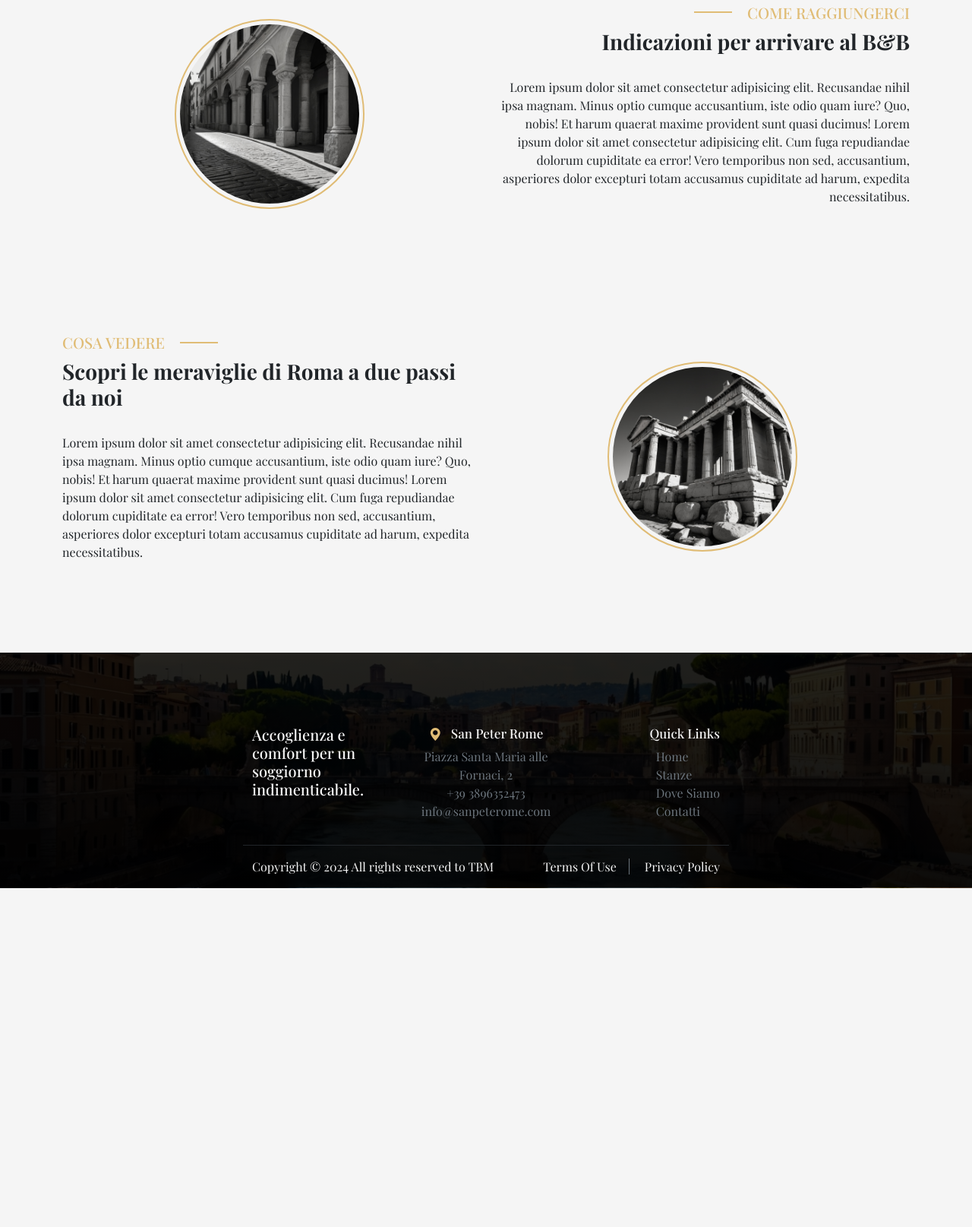
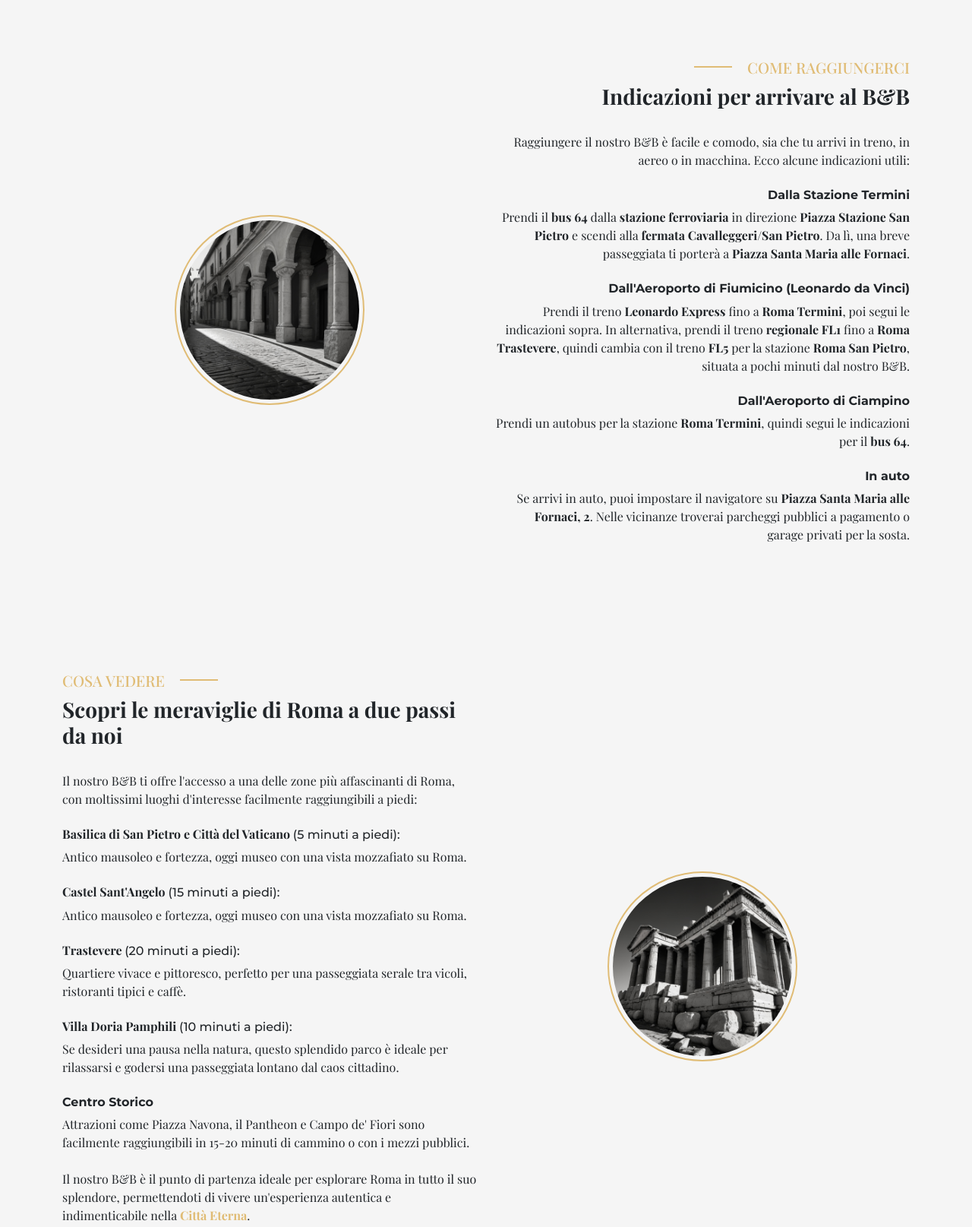
Before and after one commit to FabrizioBiancaniello/BeB_front, a plain HTML site: page doveSiamo.html in a window 1280 px wide. Shown: the part 1090-2705 px from the top of the page at 76% size. Before the commit the page ends 2259 px from the top, so only its background shows below. Drawn offline with nearby package versions, Linux system fonts and the light colour scheme; some icons are missing; a web font is replaced by a local one.

Commit message:
chore: data entry per il testo reale nella pagina dove siamo

```diff
--- a/doveSiamo.html
+++ b/doveSiamo.html
@@ -65,7 +65,8 @@
             <div class="col-12 col-lg-6 d-flex flex-column justify-content-center align-items-baseline">
                 <h3 class="color-a montserrat fs-5"><span class="line-r">DOVE SIAMO</span></h3>
                 <h3 class="fw-bold">Situati nel cuore della città eterna</h3>
-                <p class="my-4">Lorem ipsum dolor sit amet consectetur adipisicing elit. Recusandae nihil ipsa magnam. Minus optio cumque accusantium, iste odio quam iure? Quo, nobis! Et harum quaerat maxime provident sunt quasi ducimus! Lorem ipsum dolor sit amet consectetur adipisicing elit. Cum fuga repudiandae dolorum cupiditate ea error! Vero temporibus non sed, accusantium, asperiores dolor excepturi totam accusamus cupiditate ad harum, expedita necessitatibus.</p>
+                <p class="my-4">Il nostro Bed & Breakfast si trova in una posizione privilegiata, a <strong>Piazza Santa Maria alle Fornaci, 2</strong>, nel cuore di Roma. Questa zona è conosciuta per la sua tranquillità e la sua vicinanza ai luoghi di maggior interesse della città. A pochi passi dalla <strong>Basilica di San Pietro e dai Musei Vaticani</strong>, siamo immersi in un quartiere autentico, ricco di storia e cultura, che offre anche una vasta scelta di ristoranti, negozi e caffetterie.</p>
+                <p class="mb-4">Soggiornare da noi significa vivere Roma da una posizione strategica, con la comodità di avere tutte le principali attrazioni turistiche facilmente raggiungibili a piedi o con i mezzi pubblici.</p>
             </div>
             <div class="col-12 col-lg-6 d-flex justify-content-center align-items-center">
                 <img class="img-box-doveSiamo" src="./media/doveSiamoPage/dome2.jpg" alt="">
@@ -83,7 +84,15 @@
             <div class="col-12 col-lg-6 d-flex flex-column justify-content-center align-items-baseline order-1 order-lg-2">
                 <h3 class="color-a montserrat fs-5 text-end w-100"><span class="line-l">COME RAGGIUNGERCI</span></h3>
                 <h3 class="fw-bold text-end w-100">Indicazioni per arrivare al B&B</h3>
-                <p class="my-4 text-end">Lorem ipsum dolor sit amet consectetur adipisicing elit. Recusandae nihil ipsa magnam. Minus optio cumque accusantium, iste odio quam iure? Quo, nobis! Et harum quaerat maxime provident sunt quasi ducimus! Lorem ipsum dolor sit amet consectetur adipisicing elit. Cum fuga repudiandae dolorum cupiditate ea error! Vero temporibus non sed, accusantium, asperiores dolor excepturi totam accusamus cupiditate ad harum, expedita necessitatibus.</p>
+                <p class="my-4 text-end">Raggiungere il nostro B&B è facile e comodo, sia che tu arrivi in treno, in aereo o in macchina. Ecco alcune indicazioni utili:</p>
+                <h6 class="fw-bold text-end w-100 montserrat">Dalla Stazione Termini</h6>
+                <p class="mb-4 text-end">Prendi il <strong>bus 64</strong> dalla <strong>stazione ferroviaria</strong> in direzione <strong>Piazza Stazione San Pietro</strong> e scendi alla <strong>fermata Cavalleggeri/San Pietro</strong>. Da lì, una breve passeggiata ti porterà a <strong>Piazza Santa Maria alle Fornaci</strong>.</p>
+                <h6 class="fw-bold text-end w-100 montserrat">Dall'Aeroporto di Fiumicino (Leonardo da Vinci)</h6>
+                <p class="mb-4 text-end">Prendi il treno <strong>Leonardo Express</strong> fino a <strong>Roma Termini</strong>, poi segui le indicazioni sopra. In alternativa, prendi il treno <strong>regionale FL1</strong> fino a <strong>Roma Trastevere</strong>, quindi cambia con il treno <strong>FL5</strong> per la stazione <strong>Roma San Pietro</strong>, situata a pochi minuti dal nostro B&B.</p>
+                <h6 class="fw-bold text-end w-100 montserrat">Dall'Aeroporto di Ciampino</h6>
+                <p class="mb-4 text-end">Prendi un autobus per la stazione <strong>Roma Termini</strong>, quindi segui le indicazioni per il <strong>bus 64</strong>.</p>
+                <h6 class="fw-bold text-end w-100 montserrat">In auto</h6>
+                <p class="mb-4 text-end">Se arrivi in auto, puoi impostare il navigatore su <strong>Piazza Santa Maria alle Fornaci, 2</strong>. Nelle vicinanze troverai parcheggi pubblici a pagamento o garage privati per la sosta.</p>
             </div>
         </div>
     </section>
@@ -95,7 +104,18 @@
             <div class="col-12 col-lg-6 d-flex flex-column justify-content-center align-items-baseline">
                 <h3 class="color-a montserrat fs-5"><span class="line-r">COSA VEDERE</span></h3>
                 <h3 class="fw-bold">Scopri le meraviglie di Roma a due passi da noi</h3>
-                <p class="my-4">Lorem ipsum dolor sit amet consectetur adipisicing elit. Recusandae nihil ipsa magnam. Minus optio cumque accusantium, iste odio quam iure? Quo, nobis! Et harum quaerat maxime provident sunt quasi ducimus! Lorem ipsum dolor sit amet consectetur adipisicing elit. Cum fuga repudiandae dolorum cupiditate ea error! Vero temporibus non sed, accusantium, asperiores dolor excepturi totam accusamus cupiditate ad harum, expedita necessitatibus.</p>
+                <p class="my-4">Il nostro B&B ti offre l'accesso a una delle zone più affascinanti di Roma, con moltissimi luoghi d'interesse facilmente raggiungibili a piedi:</p>
+                <h6 class="montserrat"><span class="fw-bold">Basilica di San Pietro e Città del Vaticano </span>(5 minuti a piedi):</h6>
+                <p class="mb-4">Antico mausoleo e fortezza, oggi museo con una vista mozzafiato su Roma.</p>
+                <h6 class="montserrat"><span class="fw-bold">Castel Sant'Angelo </span>(15 minuti a piedi):</h6>
+                <p class="mb-4">Antico mausoleo e fortezza, oggi museo con una vista mozzafiato su Roma.</p>
+                <h6 class="montserrat"><span class="fw-bold">Trastevere </span>(20 minuti a piedi):</h6>
+                <p class="mb-4">Quartiere vivace e pittoresco, perfetto per una passeggiata serale tra vicoli, ristoranti tipici e caffè.</p>
+                <h6 class="montserrat"><span class="fw-bold">Villa Doria Pamphili </span>(10 minuti a piedi):</h6>
+                <p class="mb-4">Se desideri una pausa nella natura, questo splendido parco è ideale per rilassarsi e godersi una passeggiata lontano dal caos cittadino.</p>
+                <h6 class="fw-bold montserrat">Centro Storico</h6>
+                <p class="mb-4">Attrazioni come Piazza Navona, il Pantheon e Campo de' Fiori sono facilmente raggiungibili in 15-20 minuti di cammino o con i mezzi pubblici.</p>
+                <p class="mb-5">Il nostro B&B è il punto di partenza ideale per esplorare Roma in tutto il suo splendore, permettendoti di vivere un'esperienza autentica e indimenticabile nella <span class="fw-bold color-a">Città Eterna</span>.</p>
             </div>
             <div class="col-12 col-lg-6 d-flex justify-content-center align-items-center">
                 <img class="img-box-doveSiamo" src="./media/doveSiamoPage/ruins.jpg" alt="">
```
